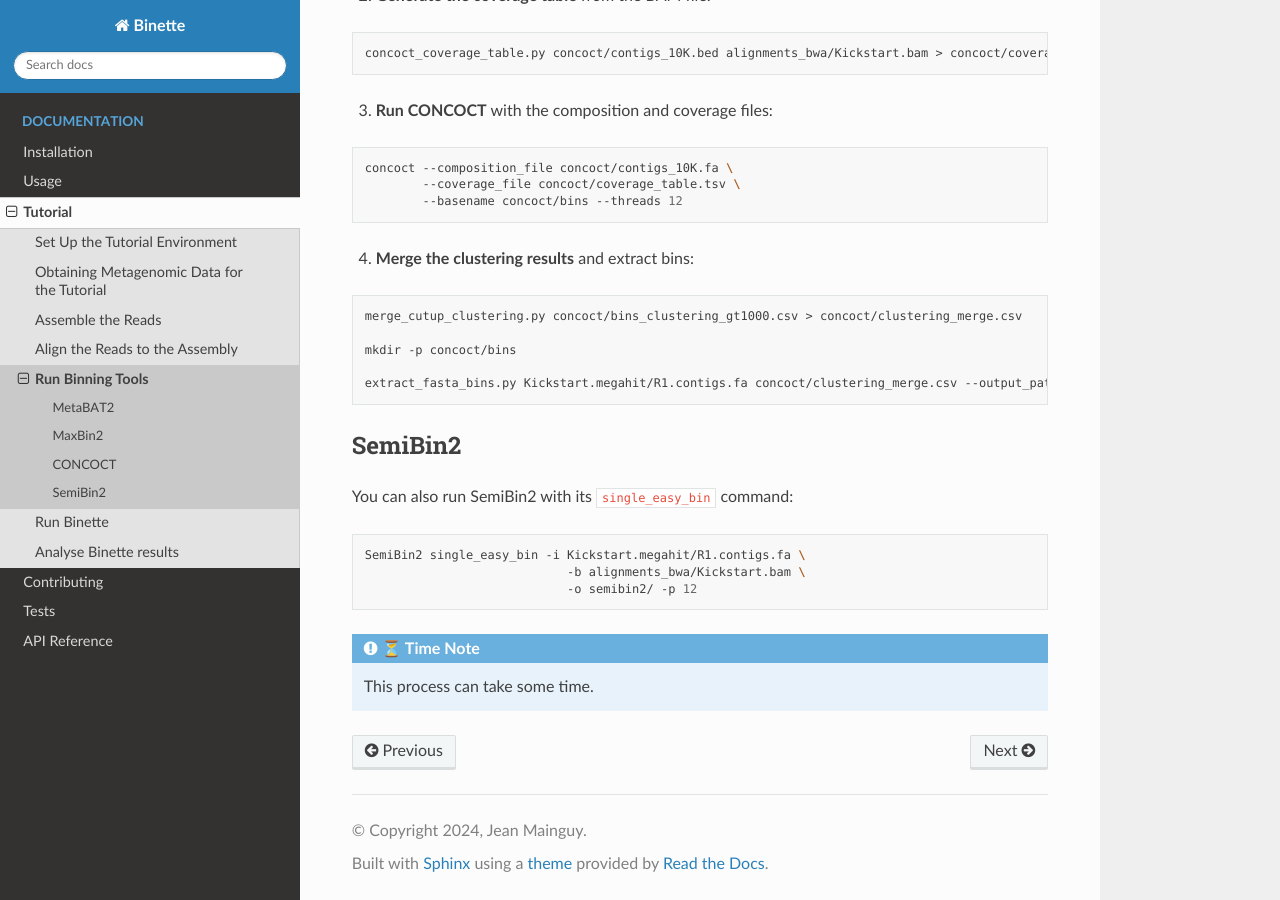
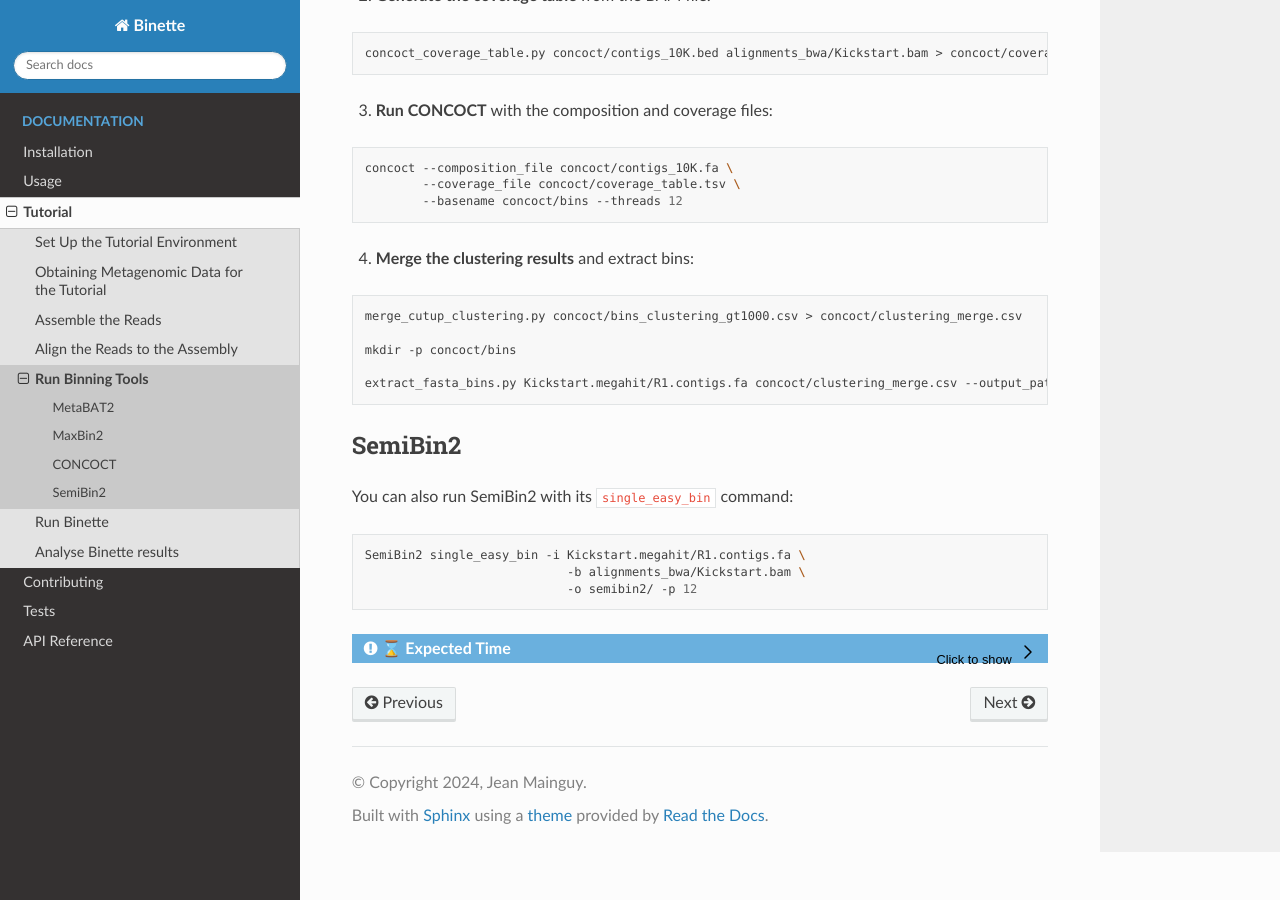
Before and after one commit to genotoul-bioinfo/Binette, a Sphinx documentation site: the page built from docs/tutorial/binning.md, in a window 1280 px wide and 900 px high, scrolled down 1050 px. Built offline with Sphinx 7.4.7 and the Read the Docs theme 2.0.0, drawn with Linux system fonts in a browser that asks for light colours.

Commit message:
improve doc

````diff
--- a/docs/tutorial/binning.md
+++ b/docs/tutorial/binning.md
@@ -75,8 +75,9 @@
                             -o semibin2/ -p 12
 ```
 
-```{admonition} ⏳ Time Note
+```{admonition} ⌛ Expected Time
 :class: note
+:class: dropdown
 
-This process can take some time.
+This process take around 1 hour to complete.
 ```
````
Also changed, not shown: docs/tutorial/assembly.md (+0 -1 lines), docs/tutorial/binette.md (+8 -0 lines).
